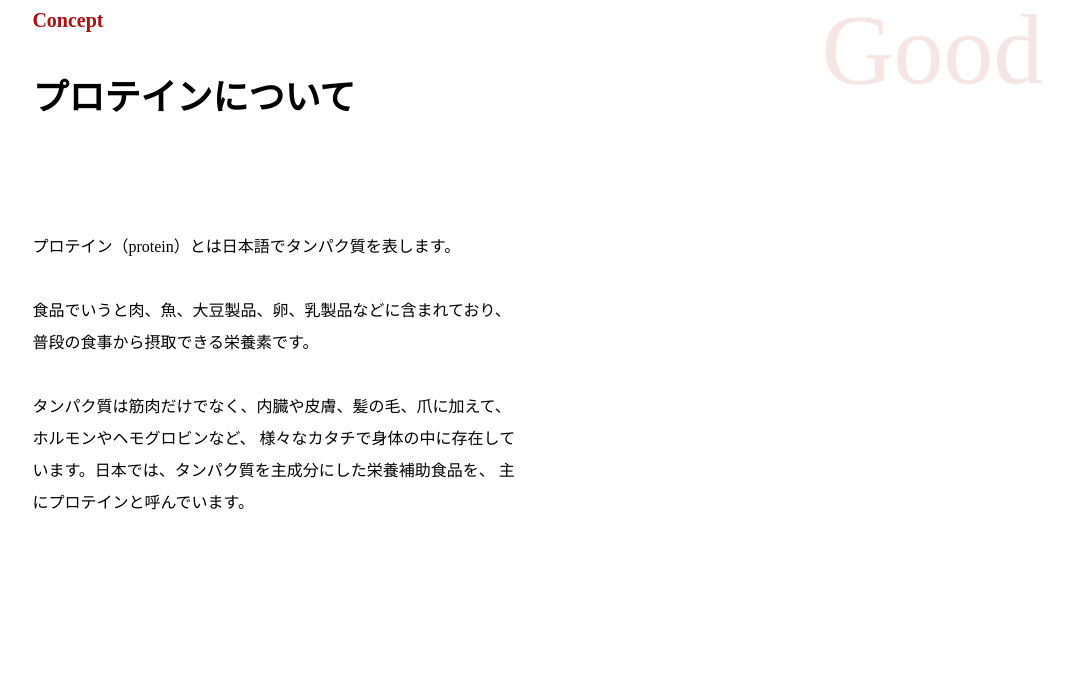
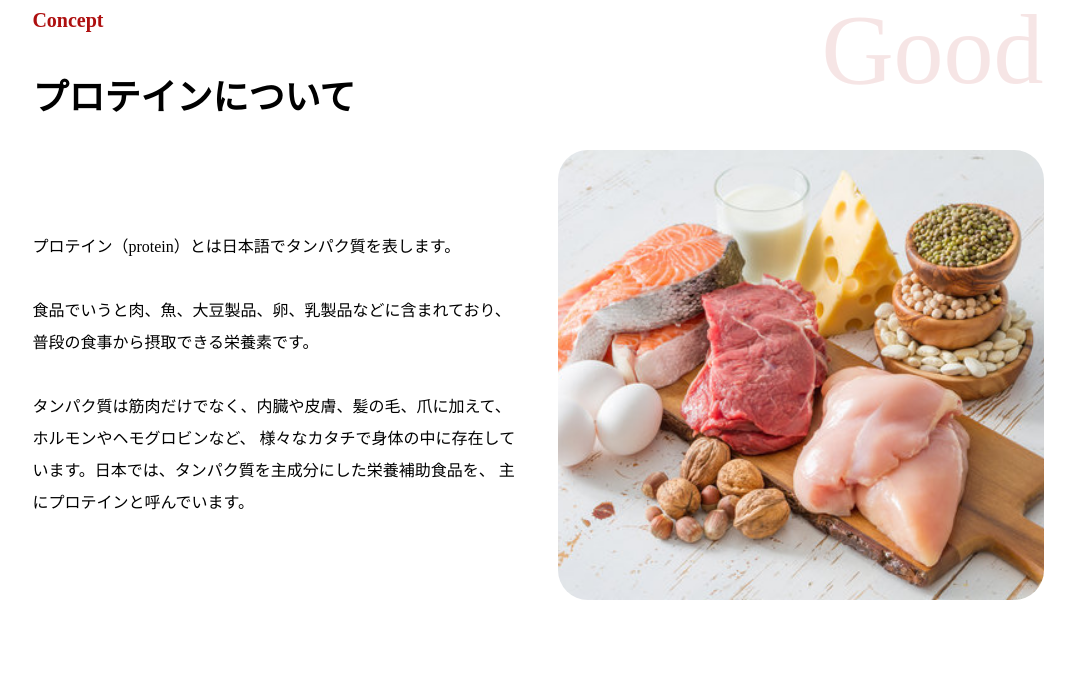
Before and after one commit to Oniku11290/body-training, a plain HTML site: page index.html in a window 1280 px wide. Shown: the part 733-1433 px from the top of the page, without its empty margins (102-1177 px from the left). Drawn offline with Linux system fonts and the light colour scheme; files whose address does not match are found by name.

Commit message:
Update style.css

```diff
--- a/style.css
+++ b/style.css
@@ -97,7 +97,7 @@ margin-left: 40px;
     line-height: 2;
  }
  .concept-img {
-    background-image: url(../image/concept.jpg);
+    background-image: url(https://github.com/Oniku11290/body-training/blob/main/concept.jpg?raw=true);
     background-position: center;
     background-size: cover;
     height: 450px;
```
